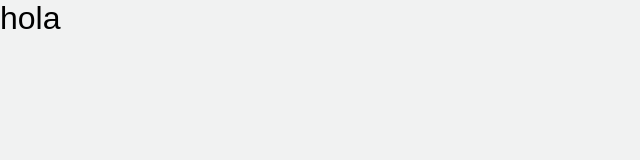
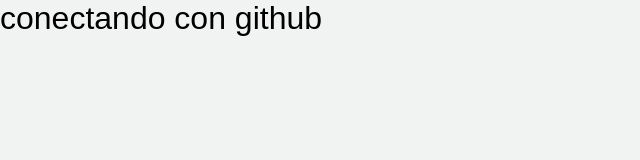
Before and after one commit to ikpm/simplik, a plain HTML site: page index.html in a window 1280 px wide. Shown: the whole page, without its empty margins (0-640 px from the left). Drawn offline with Linux system fonts and the light colour scheme.

Commit message:
he conectado con mi repositorio

```diff
--- a/index.html
+++ b/index.html
@@ -8,6 +8,6 @@
     <title>Simplik Theme</title>
 </head>
 <body>
-    <h1>hola</h1>
+    <h1>conectando con github</h1>
 </body>
 </html>
```
